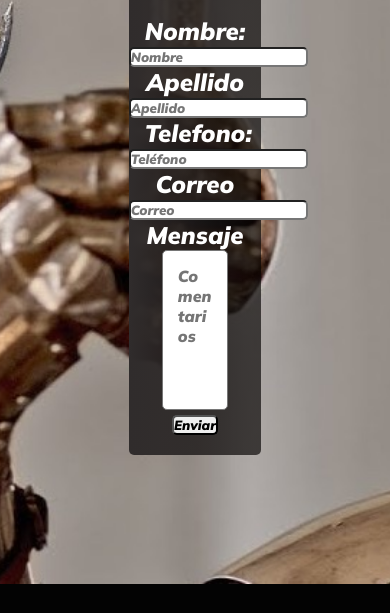
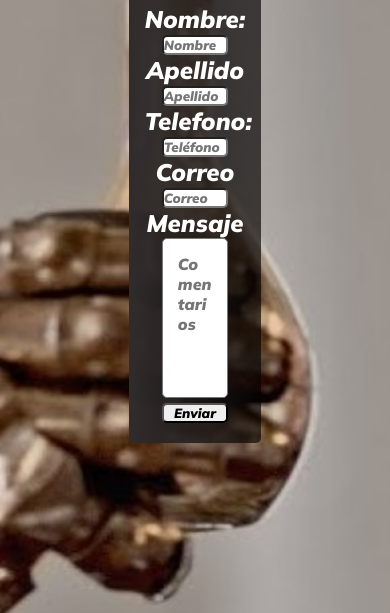
Before and after one commit to Torremolinos/BaldursResponsiveGate, a plain HTML site: page templates/formulario.html in a window 390 px wide. Shown: the part 367-980 px from the top of the page. Drawn offline with nearby package versions, Linux system fonts and the light colour scheme.

Commit message:
form responsive

```diff
--- a/styles/formulario.css
+++ b/styles/formulario.css
@@ -9,7 +9,7 @@
   background: url(/assets/imgs/maxresdefault.jpg) center/cover;
   position: relative;
   background-repeat: no-repeat;
-  height: 50rem;
+min-height:  70rem;
   width: 100%;
   margin: 0;
   font-family: "Mulish";
@@ -25,13 +25,14 @@ form {
   text-align: center;
   background: linear-gradient(to right, #302c2c, #040100a9);
   width: 34%;
-  padding-top: 2rem;
+  padding-top: 1.25rem;
   align-items: center;
   margin: auto;
   border-radius: .3125rem;
 }
 form input{
   border-radius: .3125rem;
+  width: 50%;
 }
 form label {
   color: #ffffff;
--- a/templates/formulario.html
+++ b/templates/formulario.html
@@ -32,22 +32,22 @@
                 <h1>Contáctanos</h1>
             </div>
             <form name="formulario" id="formulario" action="../templates/envio.html" method="get">
-                <ul class="errores" id="errores"></ul>
+
                 <div class="user-details">
                     <div class="input-box">
-                        <label for="nombre" class="details">Nombre:</label>
+                        <label for="nombre" class="details">Nombre:</label><br>
                         <input id="nombre" name="nombre" type="text" placeholder="Nombre" class="name">
                     </div>
                     <div class="user-details">
-                        <label for="apellido">Apellido</label>
+                        <label for="apellido">Apellido</label><br>
                         <input id="apellido" name="apellido" type="text" placeholder="Apellido" class="lastname">
                     </div>
 
                     <div class="user-details">
-                        <label for="telefono">Telefono:</label>
+                        <label for="telefono">Telefono:</label><br>
                         <input id="telefono" name="telefono" type="text" placeholder="Teléfono" class="phone">
                     </div>
-                    <label for="correo">Correo</label>
+                    <label for="correo">Correo</label><br>
                     <input id="correo" name="correo" type="email" placeholder="Correo" class="email">
                     <div class="divTextArea">
                         <label for="mensaje">Mensaje</label><br>
@@ -58,6 +58,7 @@
                         <br>
                     </div>
                 </div>
+                <ul class="errores" id="errores"></ul>
             </form>
         </div>
     </main>
```
